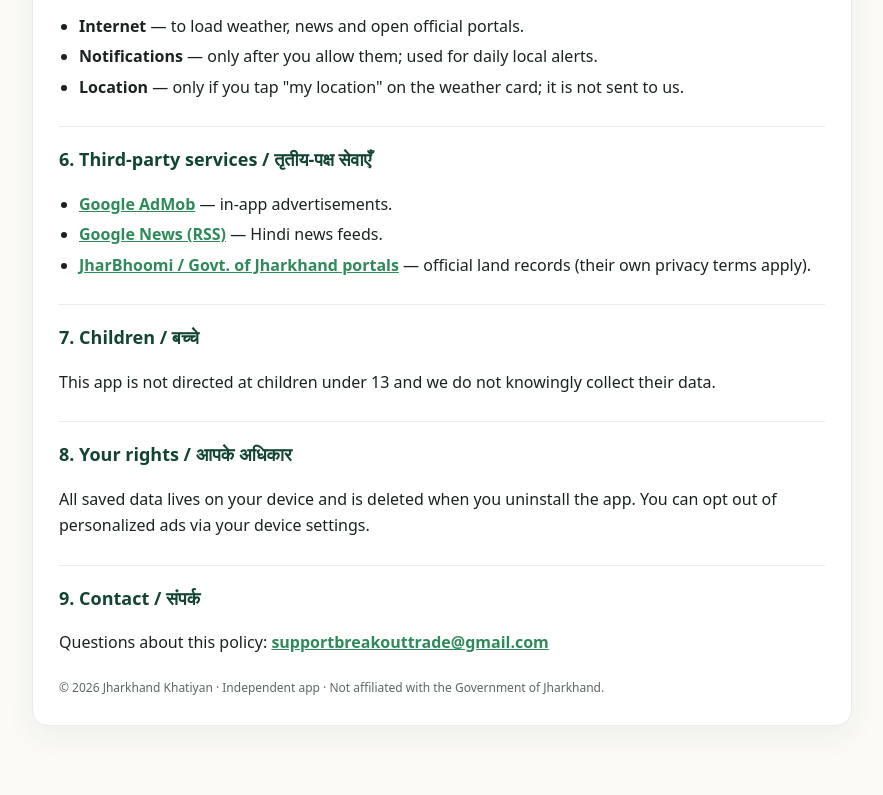
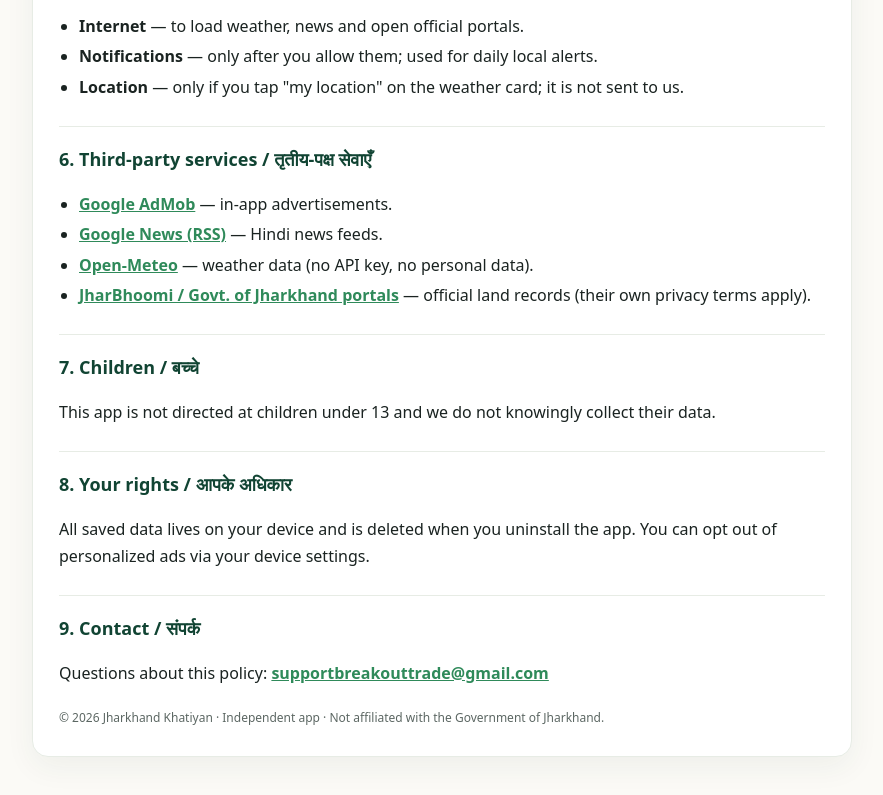
Before and after one commit to awares2011-ship-it/jharkhand-khatiyan-privacy, a plain HTML site: page index.html in a window 1280 px wide. Shown: the part 1088-1883 px from the top of the page, without its empty margins (198-1081 px from the left). Before the commit the page ends 1854 px from the top, so only its background shows below. Drawn offline with Linux system fonts and the light colour scheme.

Commit message:
Add Open-Meteo (weather) to third-party sources

```diff
--- a/index.html
+++ b/index.html
@@ -58,6 +58,7 @@
   <ul>
     <li><a href="https://policies.google.com/privacy" target="_blank" rel="noreferrer">Google AdMob</a> — in-app advertisements.</li>
     <li><a href="https://news.google.com/" target="_blank" rel="noreferrer">Google News (RSS)</a> — Hindi news feeds.</li>
+    <li><a href="https://open-meteo.com/" target="_blank" rel="noreferrer">Open-Meteo</a> — weather data (no API key, no personal data).</li>
     <li><a href="https://jharbhoomi.jharkhand.gov.in/" target="_blank" rel="noreferrer">JharBhoomi / Govt. of Jharkhand portals</a> — official land records (their own privacy terms apply).</li>
   </ul>
 
```
